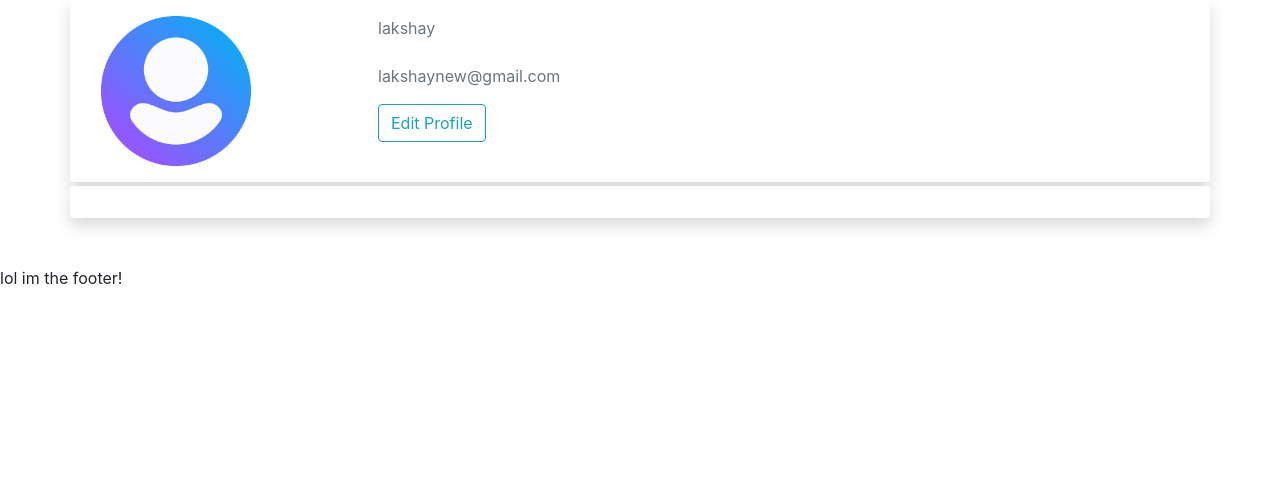
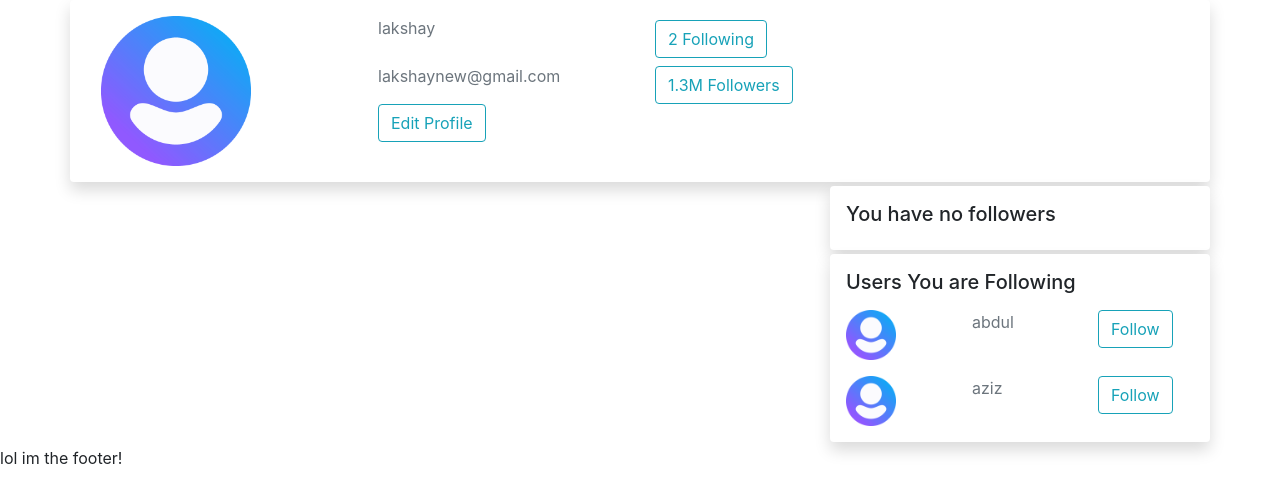
Before and after one commit to lakshaysethi/Assignment_1_7420_ls, a Django app: page /profile/ in a window 1280 px wide. Shown: the part 76-579 px from the top of the page. Run offline with Django 3.2, Linux system fonts and the light colour scheme; a user stored in the database is signed in; data comes from the database, SQL or seed files in the repository; both versions use the stored data as it was after the commit; data that the repository does not hold is empty; some libraries are stand-ins or nearby versions.

Commit message:
made templates for following/followers better

```diff
--- a/instaLS/views.py
+++ b/instaLS/views.py
@@ -95,7 +95,8 @@ def profile(request):
     if (not request.user.is_authenticated):
         return redirect('start')
     title = 'Profile'
-    context = {'title': title,'posts':request.user.profile.post_set.all()}
+    following = request.user.profile.following.all()
+    context = {'title': title,'posts':request.user.profile.post_set.all(),'following':following}
 
 
     return render(request, 'profile.html', context)
--- /dev/null
+++ b/templates/IamFollowing.html
@@ -0,0 +1,13 @@
+<div class="container shadow p-3 mb-1 bg-white rounded">
+    {% if following.first %}
+
+        <h5>Users You are Following</h5>
+
+
+        {% for f1 in following %}
+            {% include 'oneUserProfile.html' %}
+        {% endfor %}
+    {% else %}
+        <h5>You are not following any users</h5>
+    {% endif %}
+</div>
--- /dev/null
+++ b/templates/MyFollowers.html
@@ -0,0 +1,15 @@
+<div class="container shadow p-3 mb-1 bg-white rounded">
+    {% if followers.first %}
+
+        <h5>Your Followers</h5>
+
+
+
+        {% for f1 in followers %}
+            {% include 'oneUserProfile.html' %}
+        {% endfor %}
+    {% else %}
+        <h5>You have no followers</h5>
+    {% endif %}
+
+</div>
--- a/templates/explore.html
+++ b/templates/explore.html
@@ -13,6 +13,7 @@
                     </div>
                     <hr>
                     {% for u1 in users %}
+{#                        //TODO converto to use the oneUserProfile.html  #}
                         {% if u1 == user %}
 
                         {% else %}
--- /dev/null
+++ b/templates/oneUserProfile.html
@@ -0,0 +1,19 @@
+<div class="row mt-3">
+            {#    row of followers #}
+
+            <div class="col">
+                <img style="max-width: 50px;height: 50px!important;" src="{{ f1.image.url }}" class="profile-pic">
+            </div>
+
+            <div class="col"><p class="text-secondary">
+                {{ f1.user.username }}{# {{ f1.first_name }} #} </p>
+            </div>
+
+            <div class="col">
+                <form method='POST'>
+                    {% csrf_token %}
+                    <input name="profileId" value="{{ profile.pk }}" type="hidden">
+                    <button type="submit" class="btn btn-outline-info">Follow</button>
+                </form>
+            </div>
+</div>
--- a/templates/postsforloop.html
+++ b/templates/postsforloop.html
@@ -1,9 +1,11 @@
+{# here is a row of all the posts #}
+
 
 {% for post in posts %}
 
+<div class="row allimageposts shadow p-3 mb-1 bg-white rounded">
+    <div class="col post shadow p-3 mb-1 bg-white rounded">
 
- <div class="row info shadow p-3 mb-1 bg-white rounded">
-<div class="">
             {% if post.image %}
                 <img style="width: 400px" src="{{ post.image.url }}">
             {% endif %}
@@ -11,10 +13,7 @@
             <h6>title:{{ post.title }}</h6>
             <h6>by:{{ post.by.user.username }}</h6>
             <h6>body: {{ post.body }}</h6>
-                   <small class="text-muted">{{ post.date_posted|date:"F d, y "}}</small>
-
+            <small class="text-muted">{{ post.date_posted|date:"F d, y " }}</small>
         </div>
-
 </div>
-
 {% endfor %}
--- a/templates/profile.html
+++ b/templates/profile.html
@@ -6,10 +6,19 @@
     {% include 'nav.html' %}
     <main>
         <div class="container">
+            {#  top row  #}
             {% include 'user-info.html' %}
-            <div class="row posts shadow p-3 mb-5 bg-white rounded">
-                {% include 'postsforloop.html' %}
+            {# next row #}
+            <div class="row">
+                {#  needs posts as a parameter in context #}
+                <div class="col-8">{% include 'postsforloop.html' %}</div>
+                {#  needs followers as a parameter in context #}
+                <div class="col-4">
+                    <div class="row">{% include 'MyFollowers.html' %}</div>
+                    <div class="row">{% include 'IamFollowing.html' %}</div>
+                </div>
             </div>
+
         </div>
 
 
--- a/templates/user-info.html
+++ b/templates/user-info.html
@@ -1,7 +1,22 @@
+
+
+
+{#   here is a row of  user info   #}
 <div class="row user-info shadow p-3 mb-1 bg-white rounded">
-    <div class=" col-3"><img style="max-width: 150px" src="{{ user.profile.image.url }}" alt="profile pic" class="profile-pic"></div>
-    <div class="col-3 user-info">
-        <p class="text-secondary">{{ user.username }} <br> {{ user.first_name }} {{ user.last_name }} <br>{{ user.email }}</p>
+{# it has 3 column  elements#}
+
+    <div class="col col-3"><img style="max-width: 150px" src="{{ user.profile.image.url }}" alt="profile pic" class="profile-pic"></div>
+
+    <div class="col col-3 user-info">
+        <p class="text-secondary">{{ user.username }} <br> {{ user.first_name }} {{ user.last_name }}
+            <br>{{ user.email }}</p>
         <a href="{% url 'edit-profile' %}" class="btn btn-outline-info">Edit Profile</a>
     </div>
+
+
+    <div class=" col col-3 user-info user-info-2">
+        <a href="{% url 'profile' %}" class="btn my-1 btn-outline-info">{{ '2' }} Following</a>
+        <a href="{% url 'profile' %}" class="btn my-1 btn-outline-info">{{ '1.3M' }} Followers</a>
+    </div>
+
 </div>
```
Also changed, not shown: db.sqlite3. Lines whose indentation alone changed are shown as unchanged.
